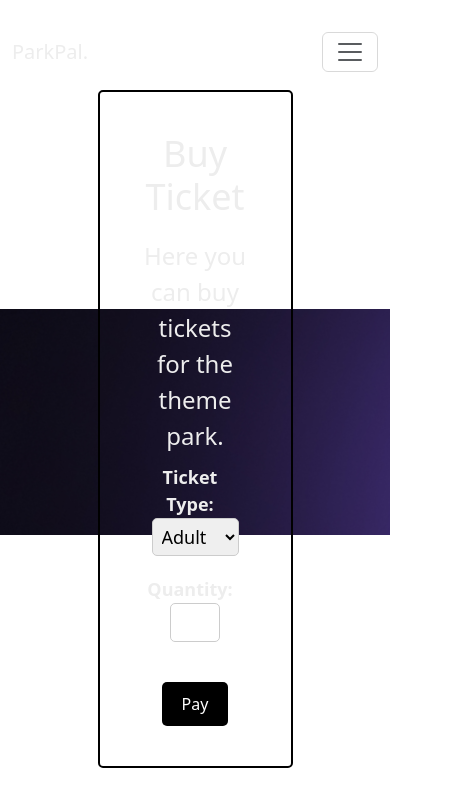
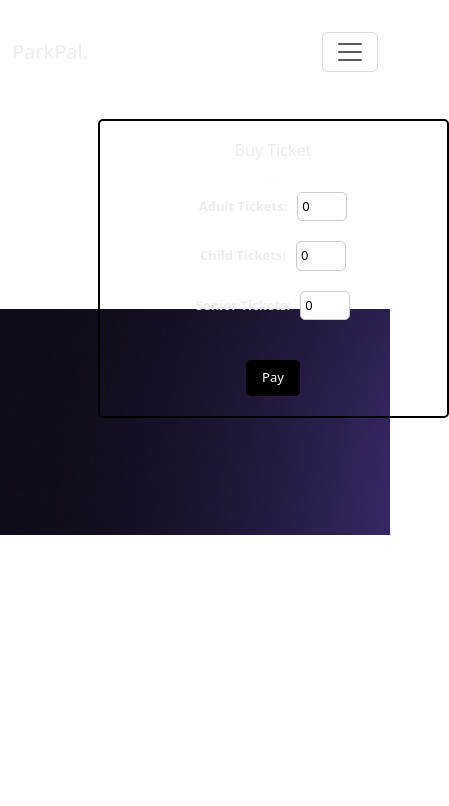
Before and after one commit to Almoghairi/ParkPal, a React (Create React App) app in the folder my_app/: page /ticket in a window 390 px wide. Shown: the top 806 px of the page, 449 px wide, since content can reach past the window. Built offline with nearby package versions, Linux system fonts and the light colour scheme.

Commit message:
ticket done

```diff
--- a/my_app/src/Ticket.js
+++ b/my_app/src/Ticket.js
@@ -1,6 +1,26 @@
-import { Center } from "@react-three/drei";
+import { useState, useEffect } from 'react';
+
 
 function TicketPage() {
+  const [showPayPage, setShowPayPage] = useState(false);
+  const [adultQuantity, setAdultQuantity] = useState(0);
+  const [childQuantity, setChildQuantity] = useState(0);
+  const [seniorQuantity, setSeniorQuantity] = useState(0);
+  const [totalAmount, setTotalAmount] = useState(0);
+
+  useEffect(() => {
+    setTotalAmount((adultQuantity * 100) + (childQuantity * 50) + (seniorQuantity * 70));
+  }, [adultQuantity, childQuantity, seniorQuantity]);
+
+  if (showPayPage) {
+    if (adultQuantity <= 0 && childQuantity <= 0 && seniorQuantity <= 0) {
+      alert("Please select at least one ticket type before proceeding to payment.");
+      setShowPayPage(false);
+      return;
+    }
+    return <Pay totalAmount={totalAmount} />;
+  }
+
   return (
     <>
         <div id="ticket-page" >
@@ -8,21 +28,62 @@ function TicketPage() {
             <p>Here you can buy tickets for the theme park.</p>
             <form>
                 <div>
-                <label htmlFor="ticketType">Ticket Type:</label>
-                <select id="ticketType" name="ticketType">
-                    <option value="adult">Adult</option>
-                    <option value="child">Child</option>
-                    <option value="senior">Senior</option>
-                </select>
+                    <label htmlFor="adultQuantity">Adult Tickets:</label>
+                    <input type="number" id="adultQuantity" name="adultQuantity" min="0" max="10" value={adultQuantity} onChange={(e) => setAdultQuantity(Number(e.target.value))} />
                 </div>
                 <div>
-                <label htmlFor="quantity">Quantity:</label>
-                <input type="number" id="quantity" name="quantity" min="1" max="10" />
+                    <label htmlFor="childQuantity">Child Tickets:</label>
+                    <input type="number" id="childQuantity" name="childQuantity" min="0" max="10" value={childQuantity} onChange={(e) => setChildQuantity(Number(e.target.value))} />
                 </div>
-                <button type="submit">Pay</button>
+                <div>
+                    <label htmlFor="seniorQuantity">Senior Tickets:</label>
+                    <input type="number" id="seniorQuantity" name="seniorQuantity" min="0" max="10" value={seniorQuantity} onChange={(e) => setSeniorQuantity(Number(e.target.value))} />
+                </div>
+                <button type="button" onClick={() => setShowPayPage(true)}>Pay</button>
             </form>
         </div>
     </>
   );
 }
+
+function Pay(parms) {
+
+  const handleSubmit = (event) => {
+    event.preventDefault();
+    const cardNumber = event.target.cardNumber.value.trim();
+    const expiryDate = event.target.expiryDate.value.trim();
+    const cvv = event.target.cvv.value.trim();
+
+    if (!cardNumber || !expiryDate || !cvv) {
+      alert("Please fill in all fields before submitting.");
+      return;
+    }
+
+    alert("Payment submitted successfully!");
+  };
+
+  return (
+    <div id="pay-page">
+      <h1>Pay</h1>
+      <p>Here you can pay for your tickets.</p>
+      <p>The total amount is: {parms.totalAmount} SAR</p>
+
+      <form onSubmit={handleSubmit}>
+        <div>
+          <label htmlFor="cardNumber">Card Number:</label>
+          <input type="text" id="cardNumber" name="cardNumber" />
+        </div>
+        <div>
+          <label htmlFor="expiryDate">Expiry Date:</label>
+          <input type="month" id="expiryDate" name="expiryDate" />
+        </div>
+        <div>
+          <label htmlFor="cvv">CVV:</label>
+          <input type="text" id="cvv" name="cvv" />
+        </div>
+        <button type="submit">Submit Payment</button>
+      </form>
+    </div>
+  );
+}
 export default TicketPage;
--- a/my_app/src/TicketPage.css
+++ b/my_app/src/TicketPage.css
@@ -1,14 +1,14 @@
-
 #ticket-page {
     display: flex;
     flex-direction: column;
     justify-content: flex-start;
     align-items: center;
     border: black solid 2px;
+    border-radius: 5px;
     padding: 40px;
-    border-radius: 5px;
     width: 50%;
-    margin: 10px auto 50px auto;
+    margin-top: 10%;
+    margin-left: 25%;
 }
 #ticket-page h1 {
     font-size: 36px;
@@ -50,3 +50,104 @@
     border: 1px solid #ccc;
     margin-bottom: 20px;
 }
+#pay-page {
+    display: flex;
+    flex-direction: column;
+    justify-content: left;
+    align-items: center;
+    border: black solid 2px;
+    border-radius: 5px;
+    padding: 40px;
+    width: 50%;
+    margin-top: 10%;
+    margin-left: 25%;
+}
+#pay-page h1 {
+    font-size: 36px;
+    margin-bottom: 20px;
+}
+#pay-page p {
+    font-size: 24px;
+    margin-bottom: 10px;
+}
+#pay-page label {
+    font-size: 18px;
+    font-weight: bold;
+    margin-right: 10px;
+}
+#pay-page button {
+    background-color: black;
+    color: white;
+    padding: 10px 20px;
+    border: none;
+    border-radius: 5px;
+    cursor: pointer;
+    margin-top: 20px;
+}
+#pay-page button:hover {
+    background-color: #333;
+}
+#pay-page input[type="text"] {
+    font-size: 18px;
+    padding: 5px;
+    width: 150px;
+    border-radius: 5px;
+    border: 1px solid #ccc;
+    margin-bottom: 20px;
+}
+#pay-page input[type="month"] {
+    font-size: 18px;
+    padding: 5px;
+    width: 150px;
+    border-radius: 5px;
+    border: 1px solid #ccc;
+    margin-bottom: 20px;
+}
+@media (max-width: 768px) {
+    #ticket-page {
+        width: 90%;
+        padding: 20px;
+    }
+    #ticket-page h1 {
+        font-size: medium;
+    }
+    #ticket-page p {
+        font-size: 1px;
+    }
+    #ticket-page label {
+        font-size: small;
+    }
+    #ticket-page button {
+        padding: 8px 16px;
+        font-size: small;
+    }
+    #ticket-page select,
+    #ticket-page input[type="number"] {
+        font-size: small;
+        padding: 4px;
+    }
+}
+@media (max-width: 768px) {
+    #pay-page {
+        width: 90%;
+        padding: 20px;
+    }
+    #pay-page h1 {
+        font-size: medium;
+    }
+    #pay-page p {
+        font-size: small;
+    }
+    #pay-page label {
+        font-size: small;
+    }
+    #pay-page button {
+        padding: 8px 16px;
+        font-size: small;
+    }
+    #pay-page input[type="text"],
+    #pay-page input[type="month"] {
+        font-size: small;
+        padding: 4px;
+    }
+}
```
